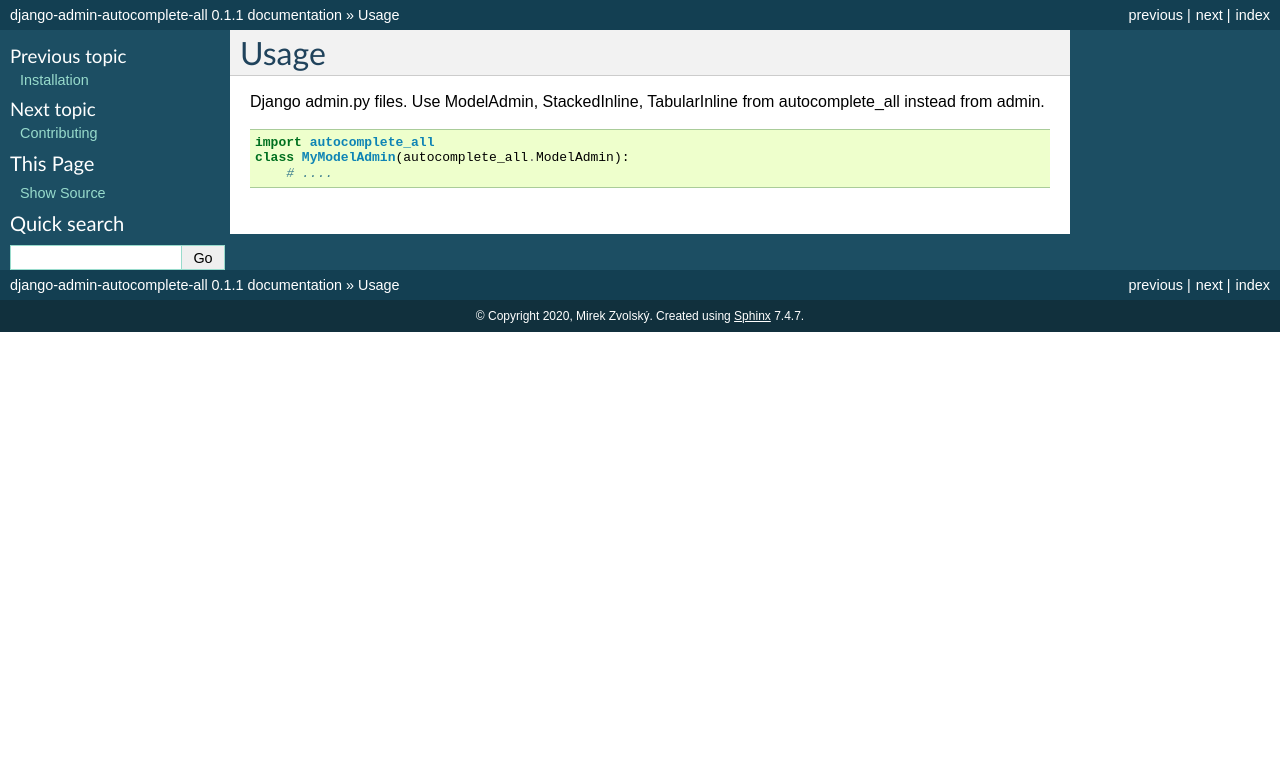
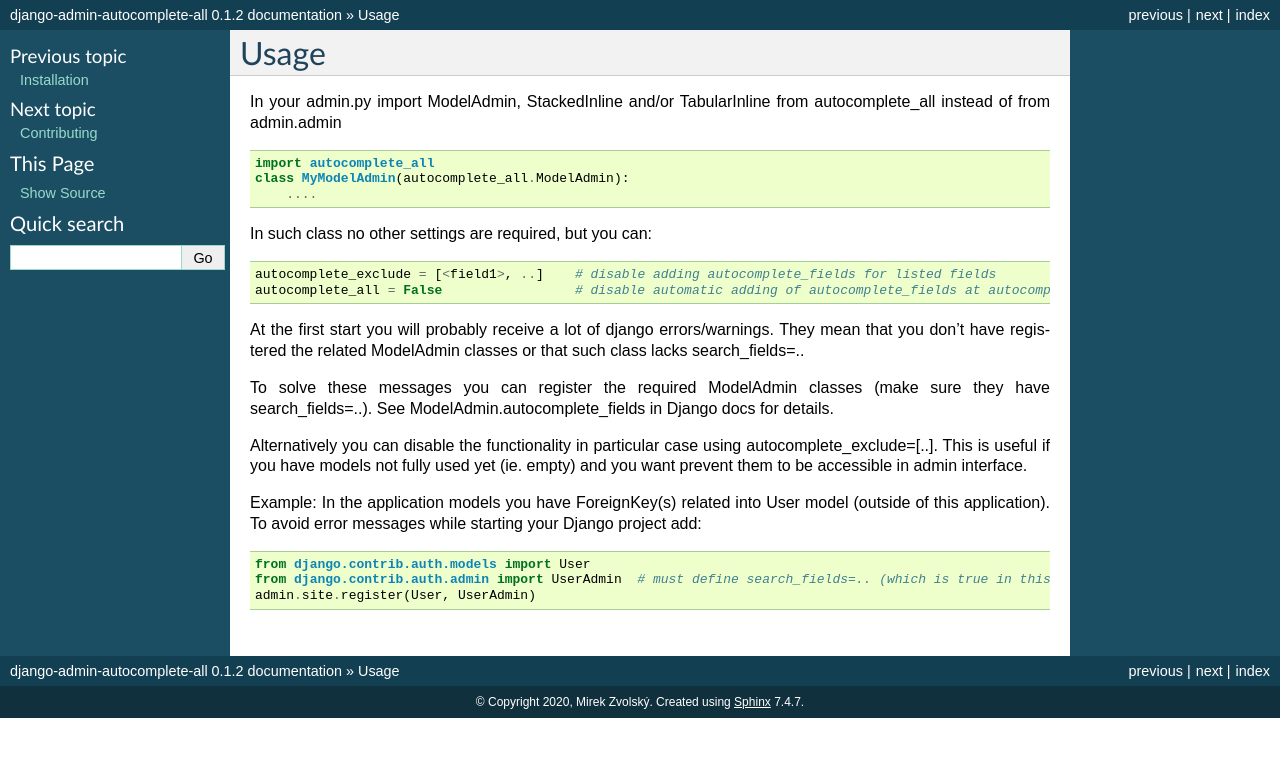
Before and after one commit to pyutil/django-admin-autocomplete-all, a Sphinx documentation site: the page built from docs/usage.rst, in a window 1280 px wide. Shown: the top 757 px of the page. Built offline with Sphinx 7.4.7, drawn with Linux system fonts in a browser that asks for light colours.

Commit message:
docs added/improved

```diff
--- a/autocomplete_all/_version.py
+++ b/autocomplete_all/_version.py
@@ -1 +1 @@
-__version__ = "0.1.1"
+__version__ = "0.1.2"
--- a/docs/usage.rst
+++ b/docs/usage.rst
@@ -2,10 +2,35 @@
 Usage
 =====
 
-Django admin.py files. Use ModelAdmin, StackedInline, TabularInline from autocomplete_all instead from admin.
+In your admin.py import ModelAdmin, StackedInline and/or TabularInline from autocomplete_all instead of from admin.admin
 
 .. code-block:: python
 
     import autocomplete_all
     class MyModelAdmin(autocomplete_all.ModelAdmin):
-        # ....
+        ....
+
+In such class no other settings are required, but you can:
+
+.. code-block:: python
+
+    autocomplete_exclude = [<field1>, ..]    # disable adding autocomplete_fields for listed fields
+    autocomplete_all = False                 # disable automatic adding of autocomplete_fields at autocomplete_all
+
+At the first start you will probably receive a lot of django errors/warnings.
+They mean that you don't have registered the related ModelAdmin classes or that such class lacks search_fields=..
+
+To solve these messages you can register the required ModelAdmin classes (make sure they have search_fields=..). See ModelAdmin.autocomplete_fields in Django docs for details.
+
+Alternatively you can disable the functionality in particular case using autocomplete_exclude=[..]. This is useful if you have models not fully used yet (ie. empty) and you want prevent them to be accessible in admin interface.
+
+
+Example:
+In the application models you have ForeignKey(s) related into User model (outside of this application).
+To avoid error messages while starting your Django project add:
+
+.. code-block:: python
+
+    from django.contrib.auth.models import User
+    from django.contrib.auth.admin import UserAdmin  # must define search_fields=.. (which is true in this case)
+    admin.site.register(User, UserAdmin)
```
Also changed, not shown: README.md (+33 -0 lines).
